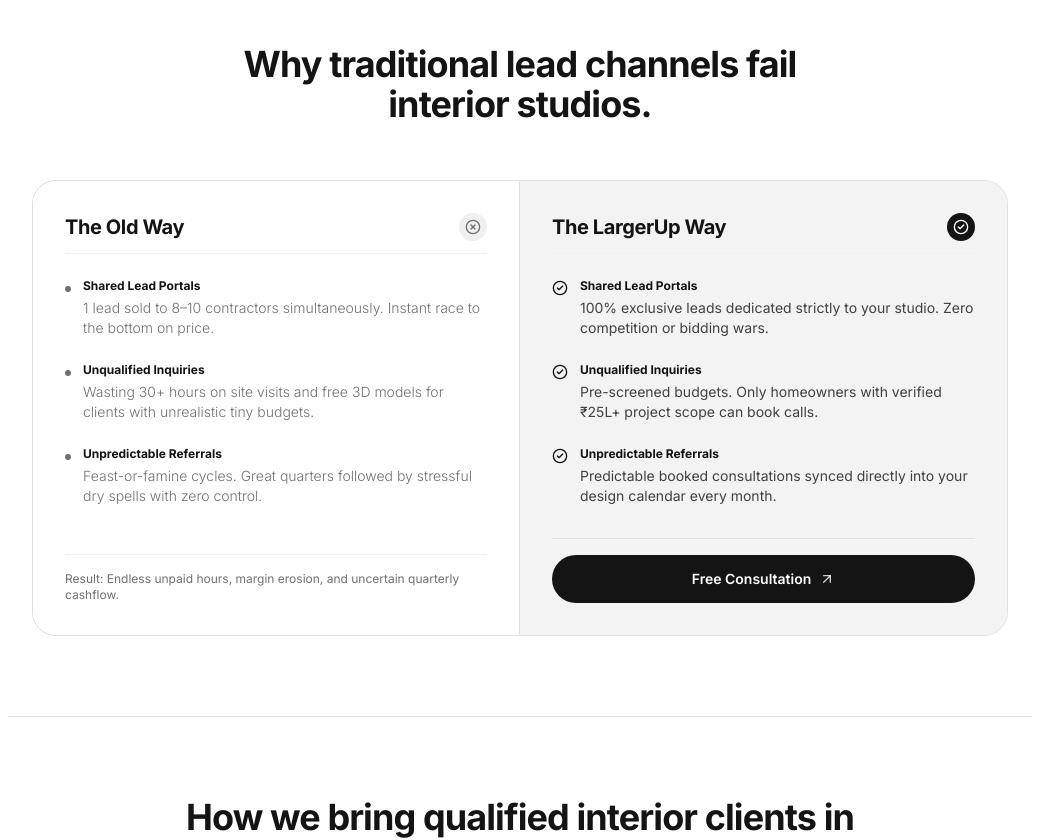
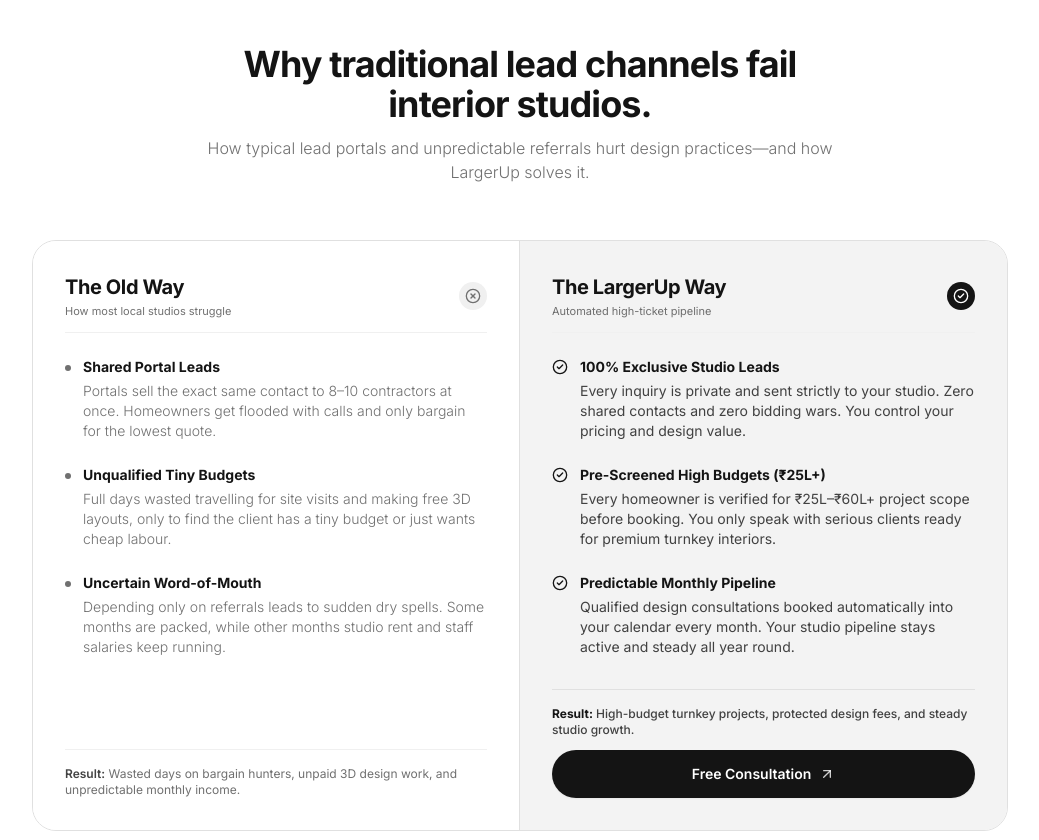
Before and after one commit to moazzam-07/larger_up_webads_landing_page, a React (Vite) app: page / in a window 1280 px wide. Shown: the part 2600-3440 px from the top of the page, without its empty margins (120-1159 px from the left). Built offline with nearby package versions, Linux system fonts and the light colour scheme.

Commit message:
feat: default Select option for role in consultation form, fix comparison titles and solution-oriented descriptions for Kolkata interior studios

```diff
--- a/src/components/ComparisonTable.jsx
+++ b/src/components/ComparisonTable.jsx
@@ -3,19 +3,22 @@ import { XCircle, CheckCircle2, ArrowUpRight } from 'lucide-react';
 
 const coreComparisons = [
   {
-    painPoint: 'Shared Lead Portals',
-    oldWay: '1 lead sold to 8–10 contractors simultaneously. Instant race to the bottom on price.',
-    largerUp: '100% exclusive leads dedicated strictly to your studio. Zero competition or bidding wars.',
+    oldTitle: 'Shared Portal Leads',
+    oldDesc: 'Portals sell the exact same contact to 8–10 contractors at once. Homeowners get flooded with calls and only bargain for the lowest quote.',
+    largerUpTitle: '100% Exclusive Studio Leads',
+    largerUpDesc: 'Every inquiry is private and sent strictly to your studio. Zero shared contacts and zero bidding wars. You control your pricing and design value.',
   },
   {
-    painPoint: 'Unqualified Inquiries',
-    oldWay: 'Wasting 30+ hours on site visits and free 3D models for clients with unrealistic tiny budgets.',
-    largerUp: 'Pre-screened budgets. Only homeowners with verified ₹25L+ project scope can book calls.',
+    oldTitle: 'Unqualified Tiny Budgets',
+    oldDesc: 'Full days wasted travelling for site visits and making free 3D layouts, only to find the client has a tiny budget or just wants cheap labour.',
+    largerUpTitle: 'Pre-Screened High Budgets (₹25L+)',
+    largerUpDesc: 'Every homeowner is verified for ₹25L–₹60L+ project scope before booking. You only speak with serious clients ready for premium turnkey interiors.',
   },
   {
-    painPoint: 'Unpredictable Referrals',
-    oldWay: 'Feast-or-famine cycles. Great quarters followed by stressful dry spells with zero control.',
-    largerUp: 'Predictable booked consultations synced directly into your design calendar every month.',
+    oldTitle: 'Uncertain Word-of-Mouth',
+    oldDesc: 'Depending only on referrals leads to sudden dry spells. Some months are packed, while other months studio rent and staff salaries keep running.',
+    largerUpTitle: 'Predictable Monthly Pipeline',
+    largerUpDesc: 'Qualified design consultations booked automatically into your calendar every month. Your studio pipeline stays active and steady all year round.',
   },
 ];
 
@@ -27,10 +30,13 @@ export default function ComparisonTable({ onOpenForm }) {
         <h2 className="text-2xl sm:text-4xl font-bold text-ink tracking-tight leading-tight">
           Why traditional lead channels fail interior studios.
         </h2>
+        <p className="text-xs sm:text-base text-muted font-light mt-2 sm:mt-3">
+          How typical lead portals and unpredictable referrals hurt design practices—and how LargerUp solves it.
+        </p>
       </div>
 
       {/* 2-Column Comparison Grid */}
-      <div className="border border-hairline rounded-3xl overflow-hidden bg-canvas">
+      <div className="border border-hairline rounded-3xl overflow-hidden bg-canvas shadow-xs">
         <div className="grid grid-cols-1 md:grid-cols-2">
           {/* Left: The Old Way */}
           <div className="p-5 sm:p-8 bg-canvas border-b md:border-b-0 md:border-r border-hairline flex flex-col justify-between">
@@ -38,9 +44,10 @@ export default function ComparisonTable({ onOpenForm }) {
               <div className="flex items-center justify-between pb-3 border-b border-hairline-soft mb-5 sm:mb-6">
                 <div>
                   <h3 className="text-lg sm:text-xl font-bold text-ink">The Old Way</h3>
+                  <p className="text-[11px] text-muted font-normal mt-0.5">How most local studios struggle</p>
                 </div>
                 <div className="w-7 h-7 rounded-full bg-field flex items-center justify-center text-muted shrink-0">
-                  <XCircle className="w-4 h-4" />
+                  <XCircle className="w-4 h-4 text-muted" />
                 </div>
               </div>
 
@@ -49,28 +56,29 @@ export default function ComparisonTable({ onOpenForm }) {
                   <div key={idx} className="flex items-start gap-2.5 sm:gap-3">
                     <span className="w-1.5 h-1.5 rounded-full bg-muted mt-2 shrink-0" />
                     <div>
-                      <p className="text-xs font-bold text-ink mb-0.5 sm:mb-1">{item.painPoint}</p>
-                      <p className="text-xs sm:text-sm text-muted font-light leading-relaxed">{item.oldWay}</p>
+                      <p className="text-xs sm:text-sm font-bold text-ink mb-0.5 sm:mb-1">{item.oldTitle}</p>
+                      <p className="text-xs sm:text-sm text-muted font-light leading-relaxed">{item.oldDesc}</p>
                     </div>
                   </div>
                 ))}
               </div>
             </div>
 
-            <div className="mt-6 sm:mt-8 pt-4 border-t border-hairline-soft text-[11px] sm:text-xs text-muted">
-              Result: Endless unpaid hours, margin erosion, and uncertain quarterly cashflow.
+            <div className="mt-6 sm:mt-8 pt-4 border-t border-hairline-soft text-[11px] sm:text-xs text-muted leading-relaxed">
+              <span className="font-semibold text-ink/80">Result:</span> Wasted days on bargain hunters, unpaid 3D design work, and unpredictable monthly income.
             </div>
           </div>
 
-          {/* Right: The LargerUp System */}
+          {/* Right: The LargerUp Way */}
           <div className="p-5 sm:p-8 bg-canvas-soft flex flex-col justify-between">
             <div>
               <div className="flex items-center justify-between pb-3 border-b border-hairline-soft mb-5 sm:mb-6">
                 <div>
                   <h3 className="text-lg sm:text-xl font-bold text-ink">The LargerUp Way</h3>
+                  <p className="text-[11px] text-ink/60 font-normal mt-0.5">Automated high-ticket pipeline</p>
                 </div>
-                <div className="w-7 h-7 rounded-full bg-ink text-white flex items-center justify-center shrink-0">
-                  <CheckCircle2 className="w-4 h-4" />
+                <div className="w-7 h-7 rounded-full bg-ink text-white flex items-center justify-center shrink-0 shadow-xs">
+                  <CheckCircle2 className="w-4 h-4 text-white" />
                 </div>
               </div>
 
@@ -79,18 +87,21 @@ export default function ComparisonTable({ onOpenForm }) {
                   <div key={idx} className="flex items-start gap-2.5 sm:gap-3">
                     <CheckCircle2 className="w-4 h-4 text-ink mt-0.5 shrink-0" />
                     <div>
-                      <p className="text-xs font-bold text-ink mb-0.5 sm:mb-1">{item.painPoint}</p>
-                      <p className="text-xs sm:text-sm text-ink/80 font-normal leading-relaxed">{item.largerUp}</p>
+                      <p className="text-xs sm:text-sm font-bold text-ink mb-0.5 sm:mb-1">{item.largerUpTitle}</p>
+                      <p className="text-xs sm:text-sm text-ink/80 font-normal leading-relaxed">{item.largerUpDesc}</p>
                     </div>
                   </div>
                 ))}
               </div>
             </div>
 
-            <div className="mt-6 sm:mt-8 pt-4 border-t border-hairline">
+            <div className="mt-6 sm:mt-8 pt-4 border-t border-hairline flex flex-col gap-3">
+              <p className="text-[11px] sm:text-xs text-ink/80 font-medium leading-relaxed">
+                <span className="font-bold text-ink">Result:</span> High-budget turnkey projects, protected design fees, and steady studio growth.
+              </p>
               <button
                 onClick={onOpenForm}
-                className="w-full bg-ink hover:bg-ink-soft text-white text-xs sm:text-sm font-semibold py-3 sm:py-3.5 px-5 rounded-full transition-all inline-flex items-center justify-center gap-2 active:scale-95"
+                className="w-full bg-ink hover:bg-ink-soft text-white text-xs sm:text-sm font-semibold py-3 sm:py-3.5 px-5 rounded-full transition-all inline-flex items-center justify-center gap-2 active:scale-95 shadow-sm"
               >
                 <span>Free Consultation</span>
                 <ArrowUpRight className="w-4 h-4 text-white/80" />
--- a/src/components/LeadCaptureForm.jsx
+++ b/src/components/LeadCaptureForm.jsx
@@ -7,7 +7,7 @@ export default function LeadCaptureForm() {
     fullName: '',
     email: '',
     phone: '',
-    role: 'studio_owner',
+    role: '',
     notes: '',
   });
 
@@ -23,6 +23,13 @@ export default function LeadCaptureForm() {
     e.preventDefault();
     setStatus('submitting');
     setErrorMessage('');
+
+    // Role validation
+    if (!formData.role) {
+      setStatus('error');
+      setErrorMessage('Please select who you are (Studio Owner, Freelancer, etc.).');
+      return;
+    }
 
     // Phone validation
     const cleanPhone = formData.phone.replace(/[^0-9]/g, '');
@@ -148,10 +155,14 @@ export default function LeadCaptureForm() {
                 </label>
                 <select
                   name="role"
+                  required
                   value={formData.role}
                   onChange={handleChange}
-                  className="w-full bg-field text-ink text-sm sm:text-base rounded-xl px-3.5 sm:px-4 py-2.5 sm:py-3 outline-none focus:ring-2 focus:ring-ink transition-all cursor-pointer"
+                  className={`w-full bg-field ${
+                    formData.role ? 'text-ink' : 'text-muted/60'
+                  } text-sm sm:text-base rounded-xl px-3.5 sm:px-4 py-2.5 sm:py-3 outline-none focus:ring-2 focus:ring-ink transition-all cursor-pointer`}
                 >
+                  <option value="" disabled>Select</option>
                   <option value="studio_owner">Studio Owner</option>
                   <option value="freelancer">Freelancer</option>
                   <option value="employee">I work under somebody</option>
```
